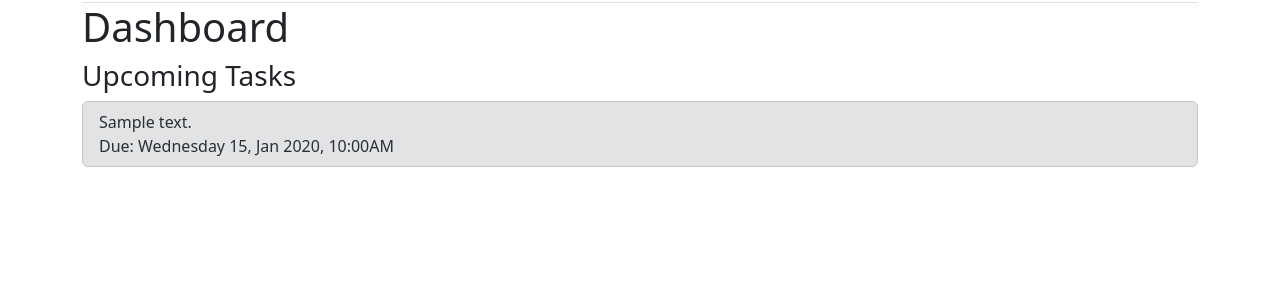
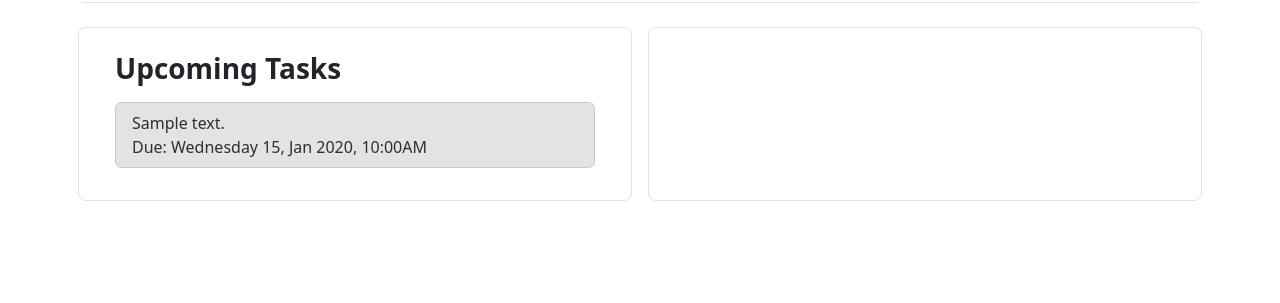
Before and after one commit to LogicEgg/CITasker, a Flask app: page / in a window 1280 px wide. Shown: the part 54-357 px from the top of the page. Run offline with Flask 3, Linux system fonts and the light colour scheme; tables that the repository leaves empty hold one stand-in row (values such as "Sample post").

Commit message:
Homepage css

```diff
--- a/templates/base.html
+++ b/templates/base.html
@@ -5,8 +5,6 @@
         <meta name="viewport" content="width=device-width, initial-scale=1" />
         <title>CITasker</title>
         <link href="https://cdn.jsdelivr.net/npm/bootstrap@5.3.5/dist/css/bootstrap.min.css" rel="stylesheet" integrity="sha384-SgOJa3DmI69IUzQ2PVdRZhwQ+dy64/BUtbMJw1MZ8t5HZApcHrRKUc4W0kG879m7" crossorigin="anonymous"/>
-        <script src="https://cdn.jsdelivr.net/npm/bootstrap@5.3.5/dist/js/bootstrap.bundle.min.js" integrity="sha384-k6d4wzSIapyDyv1kpU366/PK5hCdSbCRGRCMv+eplOQJWyd1fbcAu9OCUj5zNLiq" crossorigin="anonymous">
-        </script>
         <style>
             .h-300 {
                 height: 300px;
@@ -20,9 +18,7 @@
     <body>
         <div class="container">
             <nav
-                class="navbar navbar-expand-lg border-body border-bottom"
-                data-bs-theme="light"
-            >
+                class="navbar navbar-expand-lg border-body border-bottom">
                 <div class="container-fluid">
                     <a class="navbar-brand" href="{{ url_for('homepage')}}">CITasker</a>
                     <div class="collapse navbar-collapse" id="navbarNavAltMarkup">
@@ -44,5 +40,6 @@
             </nav>
         </div>
         <main class="container">{% block content %} {% endblock %}</main>
+        <script src="https://cdn.jsdelivr.net/npm/bootstrap@5.3.5/dist/js/bootstrap.bundle.min.js" integrity="sha384-k6d4wzSIapyDyv1kpU366/PK5hCdSbCRGRCMv+eplOQJWyd1fbcAu9OCUj5zNLiq" crossorigin="anonymous"></script>
     </body>
 </html>
--- a/templates/index.html
+++ b/templates/index.html
@@ -2,11 +2,12 @@
 
 {% block content%}
 
-<h1>Dashboard</h1>
-
-    <h3>Upcoming Tasks</h3>
+<div class="row align-items-md-stretch">
+    <div class="col p-4 mb-4 mt-4 border rounded-3 m-2 overflow-auto">
+        <div class="container-fluid">
+            <h3 class="fw-bold mb-3">Upcoming Tasks</h3>
             {% for procrastinated in upcoming %}
-    <div class="list-group">
+            <div class="list-group mb-2 overflow-auto">
                 <a href="{{ url_for('class_page', id=procrastinated.courseid) }}"
                     class="list-group-item list-group-item-action list-group-item-secondary">
                     {{procrastinated.description}}
@@ -15,5 +16,11 @@
                 </a>
             </div>
             {% endfor %}
+        </div>
+    </div>
+    <div class="col p-4 mb-4 mt-4 border rounded-3 m-2">
+
+    </div>
+</div>
 
 {% endblock %}
```
Lines whose indentation alone changed are shown as unchanged.
